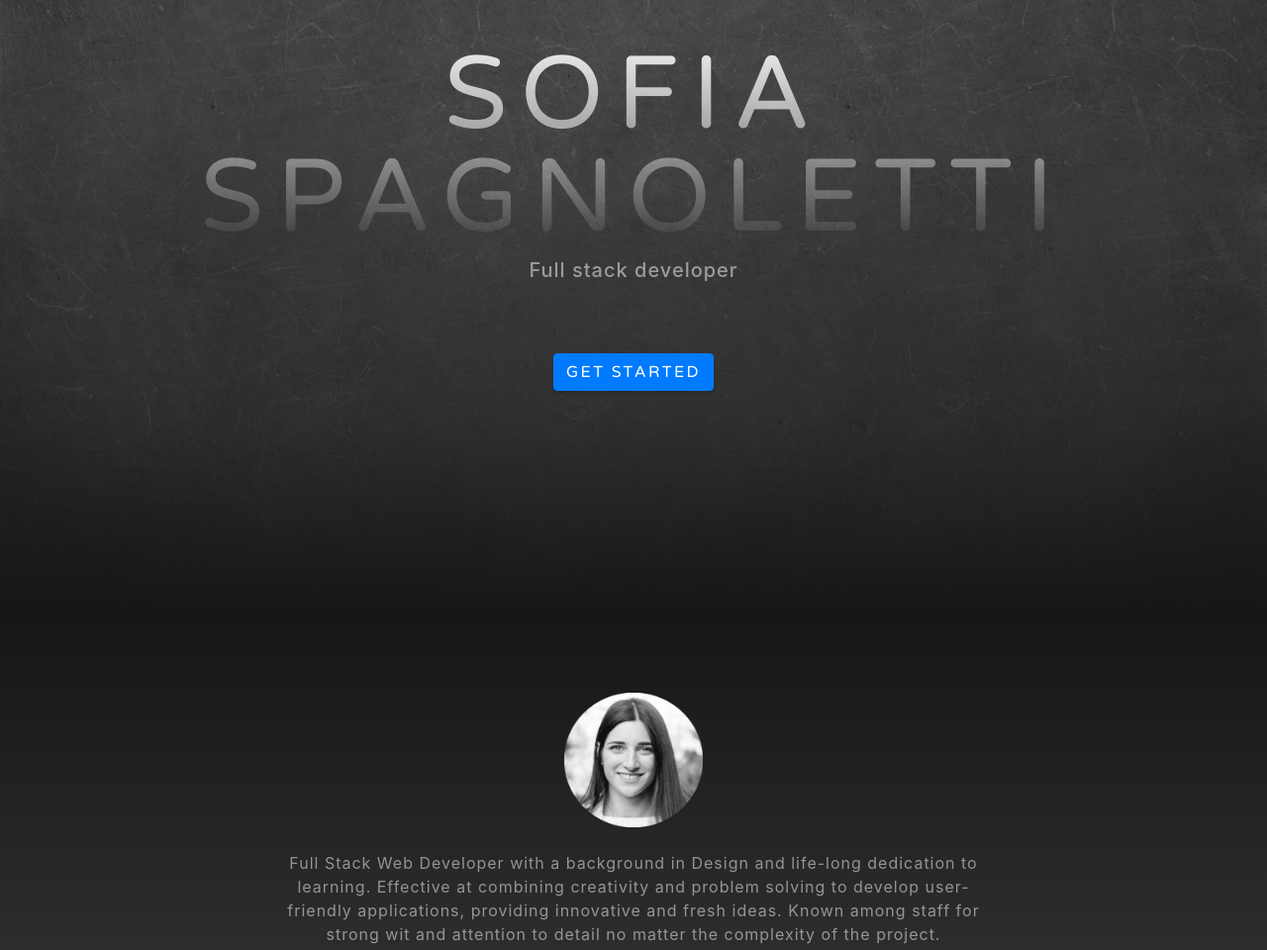
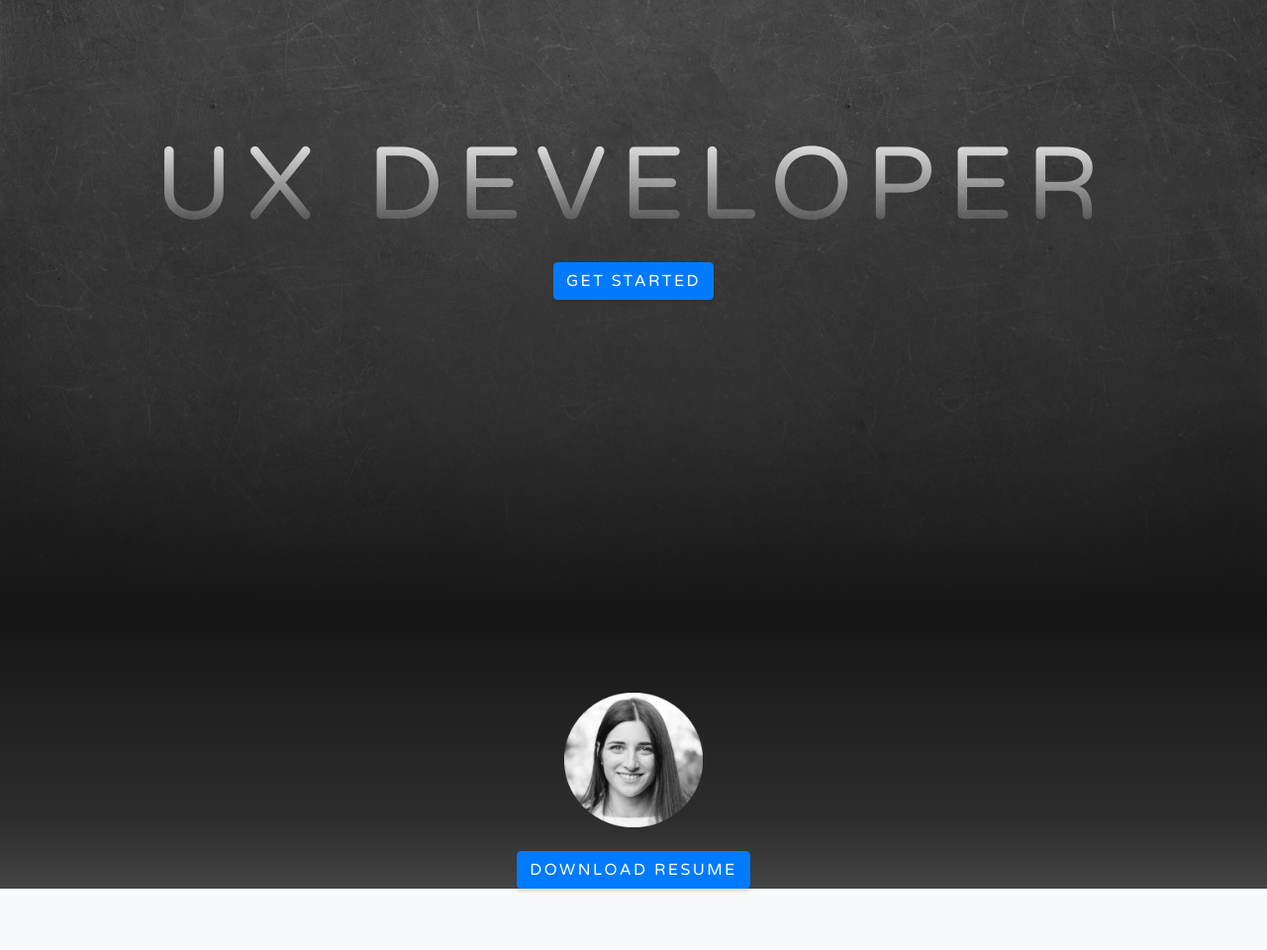
Before and after one commit to sofiaspagnoletti/Portfolio, a website with bundled scripts: page index.html in a window 1280 px wide. Shown: the part 180-1140 px from the top of the page at 99% size. Built offline with nearby package versions, Linux system fonts and the light colour scheme.

Commit message:
commenting menu

```diff
--- a/index.html
+++ b/index.html
@@ -25,7 +25,7 @@
   <nav class="navbar navbar-expand-lg navbar-light fixed-top" id="mainNav">
     <div class="container">
       <a class="navbar-brand js-scroll-trigger" href="#page-top">Sofia Spagnoletti</a>
-      <button class="navbar-toggler navbar-toggler-right" type="button" data-toggle="collapse"
+      <!-- <button class="navbar-toggler navbar-toggler-right" type="button" data-toggle="collapse"
         data-target="#navbarResponsive" aria-controls="navbarResponsive" aria-expanded="false"
         aria-label="Toggle navigation">
         Menu
@@ -43,7 +43,7 @@
             <a class="nav-link js-scroll-trigger" href="#signup">Contact</a>
           </li>
         </ul>
-      </div>
+      </div> -->
     </div>
   </nav>
 
@@ -51,8 +51,8 @@
   <header class="masthead">
     <div class="container d-flex h-100 align-items-center">
       <div class="mx-auto text-center">
-        <h1 class="mx-auto my-0 text-uppercase">Sofia Spagnoletti</h1>
-        <h2 class="text-white-50 mx-auto mt-2 mb-5">Full stack developer</h2>
+        <h1 class="mx-auto my-0 text-uppercase">UX Developer</h1>
+        <!-- <h2 class="text-white-50 mx-auto mt-2 mb-5">UX developer</h2> -->
         <br>
         <a href="#about" class="btn btn-primary js-scroll-trigger">Get Started</a>
       </div>
@@ -68,10 +68,10 @@
           <img src="img/mypic.png" alt="Sofia Spagnoletti" width="140" height="136">
           <br>
           <br>
-          <p class="text-white-50">Full Stack Web Developer with a background in Design and life-long dedication to
+          <!-- <p class="text-white-50">Full Stack Web Developer with a background in Design and life-long dedication to
             learning. Effective at combining creativity and problem solving to develop user-friendly applications,
             providing innovative and fresh ideas. Known among staff for strong wit and attention to detail
-            no matter the complexity of the project.</p>
+            no matter the complexity of the project.</p> -->
           <a href="SofiaSpagnolettiResume (1).pdf" class="btn btn-primary js-scroll-trigger" target="_blank"
             download>Download resume</a>
         </div>
```
